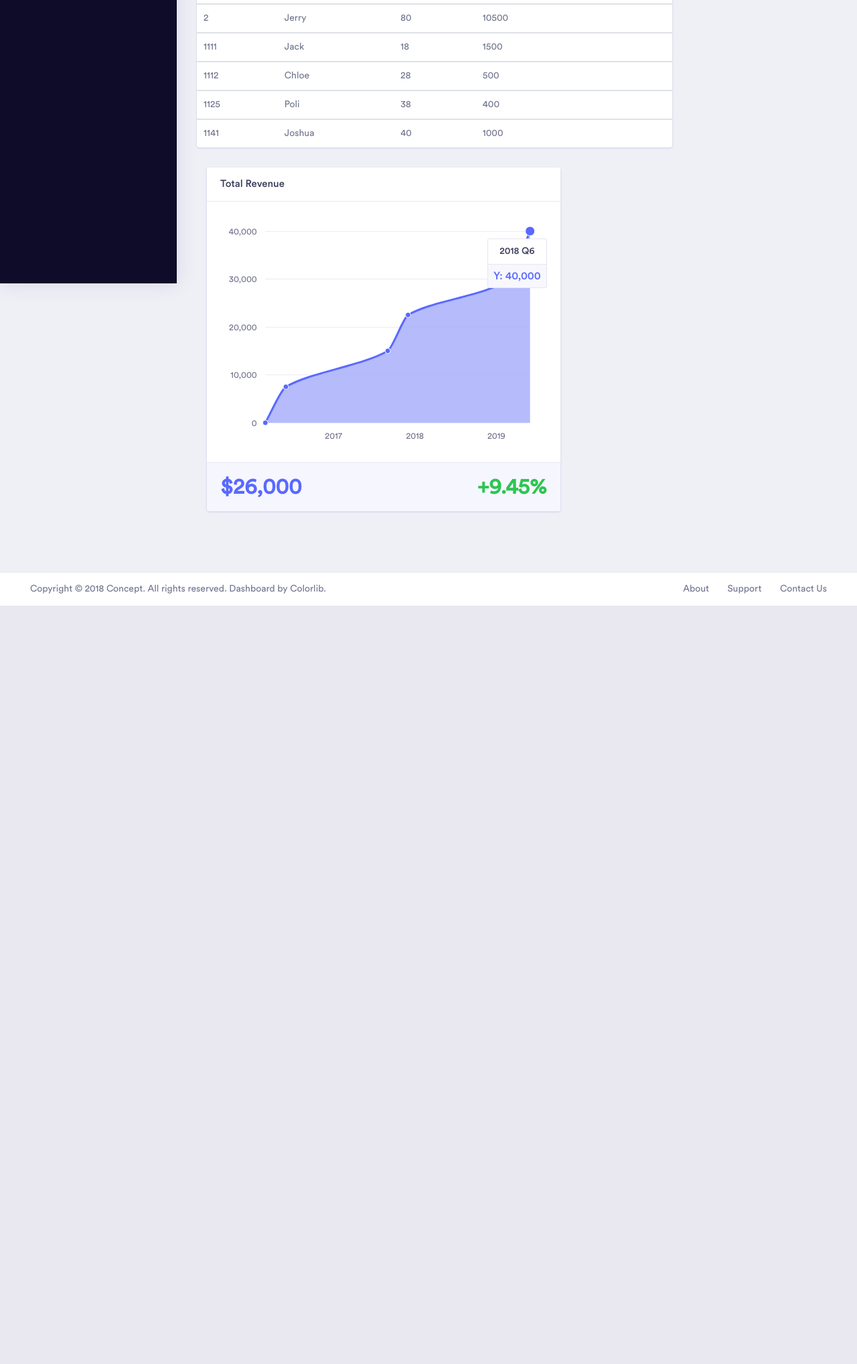
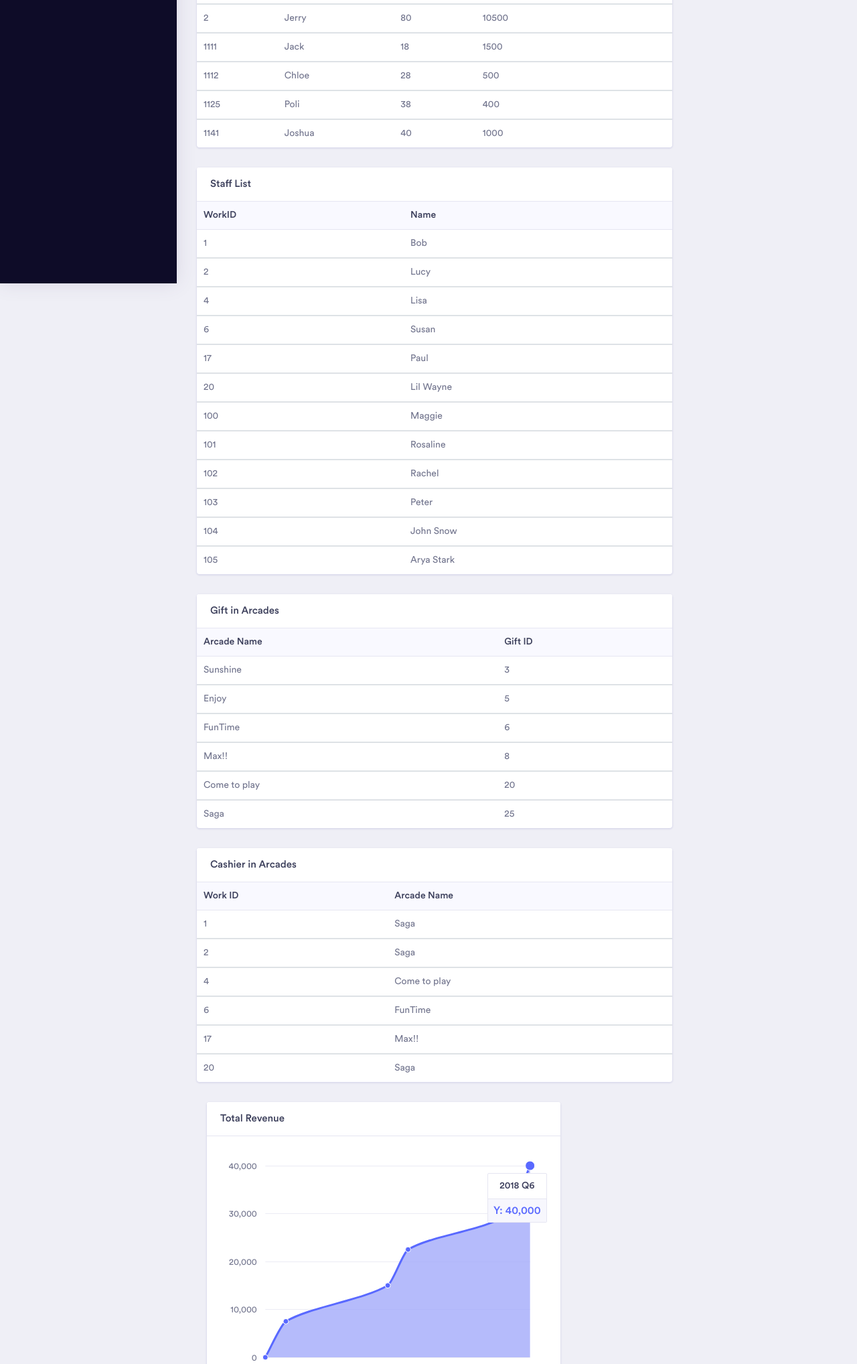
Before and after one commit to blackswanblood/APMS, a Django app: page /SystemSite/ in a window 1280 px wide. Shown: the part 437-2473 px from the top of the page at 67% size. Before the commit the page ends 1341 px from the top, so only its background shows below. Run offline with Django 3.2, Linux system fonts and the light colour scheme; data comes from the database, SQL or seed files in the repository; some libraries are stand-ins or nearby versions; some web fonts are replaced.

Commit message:
Add some tables and navigation buttons.

```diff
--- a/AmusementPark/SystemSite/models.py
+++ b/AmusementPark/SystemSite/models.py
@@ -18,7 +18,7 @@
 
 
 class Arcadehasgift(models.Model):
-    aname = models.ForeignKey(Arcade, models.DO_NOTHING, db_column='AName', blank=True, null=True, max_length=30)  # Field name made lowercase.
+    aname = models.ForeignKey(Arcade, models.DO_NOTHING,primary_key=True, db_column='AName', blank=True, max_length=30)  # Field name made lowercase.
     gid = models.ForeignKey('Gift1', models.DO_NOTHING, db_column='GID', blank=True, null=True)  # Field name made lowercase.
 
     class Meta:
--- a/AmusementPark/SystemSite/templates/SystemSite/index.html
+++ b/AmusementPark/SystemSite/templates/SystemSite/index.html
@@ -147,10 +147,16 @@
                                 <div id="submenu-5" class="collapse submenu" style="">
                                     <ul class="nav flex-column">
                                         <li class="nav-item">
-                                            <a class="nav-link" href="#">Tourist List</a>
+                                            <a class="nav-link" href="#touristList">Tourist List</a>
                                         </li>
                                         <li class="nav-item">
-                                            <a class="nav-link" href="pages/data-tables.html">Data Tables</a>
+                                            <a class="nav-link" href="#staffList">Staff List</a>
+                                        </li>
+                                        <li class="nav-item">
+                                            <a class="nav-link" href="#arcadeHasGiftList">Gifts in Arcades</a>
+                                        </li>
+                                        <li class="nav-item">
+                                            <a class="nav-link" href="#cashierWorkAtList">Cashier List</a>
                                         </li>
                                     </ul>
                                 </div>
@@ -266,8 +272,8 @@
                             <!-- ============================================================== -->
                         </div>
 
-                        <div class="row">
-                            <!-- Tourist List -->
+                        <!-- Tourist List -->
+                        <div class="row" id="touristList">
                             <div class="col-xl-9 col-lg-12 col-md-6 col-sm-12 col-12">
                                 <div class="card">
                                     <h5 class="card-header">Tourist List</h5>
@@ -300,9 +306,102 @@
                                     </div>
                                 </div>
                             </div>
-                            <!-- ============================================================== -->
-                            <!-- end recent orders  -->
+                        </div>
 
+                        <!-- Staff List -->
+                        <div class="row" id="staffList">
+                            <div class="col-xl-9 col-lg-12 col-md-6 col-sm-12 col-12">
+                                <div class="card">
+                                    <h5 class="card-header">Staff List</h5>
+                                    <div class="card-body p-0">
+                                        <div class="table-responsive">
+                                            <table class="table">
+                                                {% if tourist_list %}
+                                                <thead class="bg-light">
+                                                    <tr class="border-0">
+                                                        <th class="border-0">WorkID</th>
+                                                        <th class="border-0">Name</th>
+                                                    </tr>
+                                                </thead>
+                                                {% for staff in staff_list %}
+                                                <tbody>
+                                                    <tr>
+                                                        <td>{{staff.workid}}</td>
+                                                        <td>{{staff.name}}</td>
+                                                </tbody>
+                                                {% endfor %}
+                                            </table>
+                                            {% else %}
+                                            <p>No staff found.</p>
+                                            {% endif %}
+                                        </div>
+                                    </div>
+                                </div>
+                            </div>
+                        </div>
+
+                        <!-- Archade Has Gift List-->
+                        <div class="row" id="arcadeHasGiftList">
+                            <div class="col-xl-9 col-lg-12 col-md-6 col-sm-12 col-12">
+                                <div class="card">
+                                    <h5 class="card-header">Gift in Arcades</h5>
+                                    <div class="card-body p-0">
+                                        <div class="table-responsive">
+                                            <table class="table">
+                                                {% if arcade_gift_list %}
+                                                <thead class="bg-light">
+                                                    <tr class="border-0">
+                                                        <th class="border-0">Arcade Name</th>
+                                                        <th class="border-0">Gift ID</th>
+                                                    </tr>
+                                                </thead>
+                                                {% for agl in arcade_gift_list %}
+                                                <tbody>
+                                                    <tr>
+                                                        <td>{{agl.aname.name}}</td>
+                                                        <td>{{agl.gid.id}}</td>
+                                                </tbody>
+                                                {% endfor %}
+                                            </table>
+                                            {% else %}
+                                            <p>No result found.</p>
+                                            {% endif %}
+                                        </div>
+                                    </div>
+                                </div>
+                            </div>
+                        </div>
+
+                        <!-- Cashier List -->
+                        <div class="row" id="cashierWorkAtList">
+                            <div class="col-xl-9 col-lg-12 col-md-6 col-sm-12 col-12">
+                                <div class="card">
+                                    <h5 class="card-header">Cashier in Arcades</h5>
+                                    <div class="card-body p-0">
+                                        <div class="table-responsive">
+                                            <table class="table">
+                                                {% if cashier_worksat_list %}
+                                                <thead class="bg-light">
+                                                    <tr class="border-0">
+                                                        <th class="border-0">Work ID</th>
+                                                        <th class="border-0">Arcade Name</th>
+                                                    </tr>
+                                                </thead>
+                                                {% for cwl in cashier_worksat_list %}
+                                                <tbody>
+                                                    <tr>
+                                                        <td>{{cwl.workid}}</td>
+                                                        <td>{{cwl.aname}}</td>
+                                                </tbody>
+                                                {% endfor %}
+                                            </table>
+                                            {% else %}
+                                            <p>No result found.</p>
+                                            {% endif %}
+                                        </div>
+                                    </div>
+                                </div>
+                            </div>
                         </div>
 
 
@@ -329,38 +428,7 @@
                                 <!-- ============================================================== -->
                             </div>
                             <div class="col-xl-4 col-lg-6 col-md-6 col-sm-12 col-12">
-                                <!-- ============================================================== -->
-                                <!-- sales traffice source  -->
-                                <!-- ============================================================== -->
-<!--                                <div class="card">-->
-<!--                                    <h5 class="card-header"> Sales By Traffic Source</h5>-->
-<!--                                    <div class="card-body p-0">-->
-<!--                                        <ul class="traffic-sales list-group list-group-flush">-->
-<!--                                            <li class="traffic-sales-content list-group-item "><span class="traffic-sales-name">Direct</span><span class="traffic-sales-amount">$4000.00  <span class="icon-circle-small icon-box-xs text-success ml-4 bg-success-light"><i class="fa fa-fw fa-arrow-up"></i></span><span class="ml-1 text-success">5.86%</span></span>-->
-<!--                                            </li>-->
-<!--                                            <li class="traffic-sales-content list-group-item"><span class="traffic-sales-name">Search<span class="traffic-sales-amount">$3123.00  <span class="icon-circle-small icon-box-xs text-success ml-4 bg-success-light"><i class="fa fa-fw fa-arrow-up"></i></span><span class="ml-1 text-success">5.86%</span></span>-->
-<!--                                                </span>-->
-<!--                                            </li>-->
-<!--                                            <li class="traffic-sales-content list-group-item"><span class="traffic-sales-name">Social<span class="traffic-sales-amount ">$3099.00  <span class="icon-circle-small icon-box-xs text-success ml-4 bg-success-light"><i class="fa fa-fw fa-arrow-up"></i></span><span class="ml-1 text-success">5.86%</span></span>-->
-<!--                                                </span>-->
-<!--                                            </li>-->
-<!--                                            <li class="traffic-sales-content list-group-item"><span class="traffic-sales-name">Referrals<span class="traffic-sales-amount ">$2220.00   <span class="icon-circle-small icon-box-xs text-danger ml-4 bg-danger-light"><i class="fa fa-fw fa-arrow-down"></i></span><span class="ml-1 text-danger">4.02%</span></span>-->
-<!--                                                </span>-->
-<!--                                            </li>-->
-<!--                                            <li class="traffic-sales-content list-group-item "><span class="traffic-sales-name">Email<span class="traffic-sales-amount">$1567.00   <span class="icon-circle-small icon-box-xs text-danger ml-4 bg-danger-light"><i class="fa fa-fw fa-arrow-down"></i></span><span class="ml-1 text-danger">3.86%</span></span>-->
-<!--                                                </span>-->
-<!--                                            </li>-->
-<!--                                        </ul>-->
-<!--                                    </div>-->
-<!--                                    <div class="card-footer text-center">-->
-<!--                                        <a href="#" class="btn-primary-link">View Details</a>-->
-<!--                                    </div>-->
-<!--                                </div>-->
                             </div>
-                            <!-- ============================================================== -->
-                            <!-- ============================================================== -->
-                            <!-- end sales traffice country source  -->
-                            <!-- ============================================================== -->
                         </div>
                     </div>
                 </div>
--- a/AmusementPark/SystemSite/views.py
+++ b/AmusementPark/SystemSite/views.py
@@ -2,11 +2,14 @@
 from django.http import HttpResponse
 from django.template import loader
 
-from .models import Tourist, Staff
+from .models import *
 
 def index (request):
     tourist_list = Tourist.objects.raw('SELECT * FROM Tourist')
     staff_list = Staff.objects.raw ('SELECT * FROM Staff')
+    arcade_gift_list = Arcadehasgift.objects.raw('SELECT * FROM Arcadehasgift')
+    cashier_worksat_list = CashierWorksat.objects.raw('SELECT * FROM Cashier_Worksat')
+
 
     tourist_count = len(list(tourist_list))
     staff_count = len(list(staff_list))
@@ -14,6 +17,9 @@
     template = loader.get_template('SystemSite/index.html')
     context = {
         'tourist_list': tourist_list,
+        'staff_list' : staff_list,
+        'arcade_gift_list': arcade_gift_list,
+        'cashier_worksat_list' : cashier_worksat_list,
         'tourist_count': tourist_count,
         'staff_count' : staff_count
     }
@@ -27,3 +33,11 @@
         'tourist_list': tourist_list,
     }
     return HttpResponse(template.render(context, request))
+
+# def tableList(table, cmd):
+#     table_list = table.objects.raw ('SELECT * FROM ' + str(table))
+#     template = loader.get_template('SystemSite/index.html')
+#     context = {
+#         cmd : table_list
+#     }
+#     return 0
```
